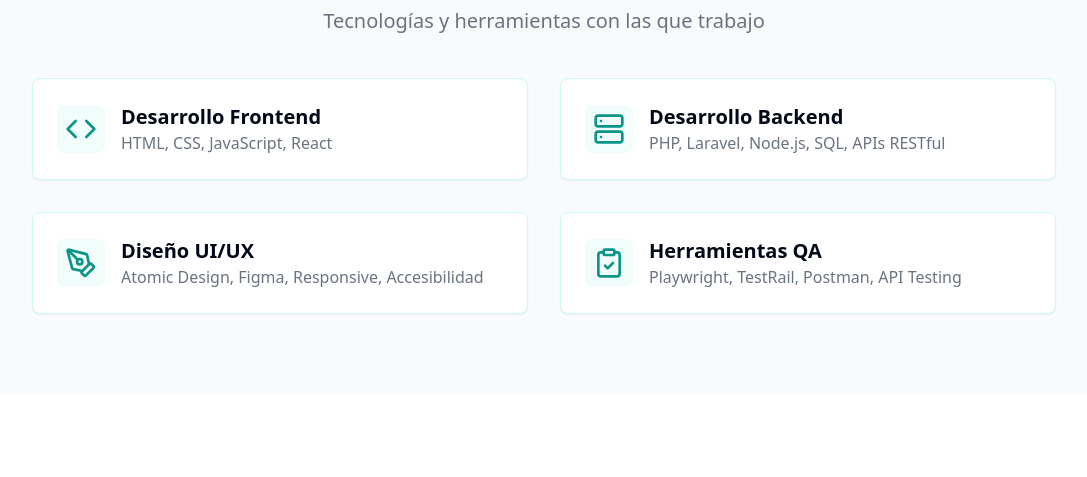
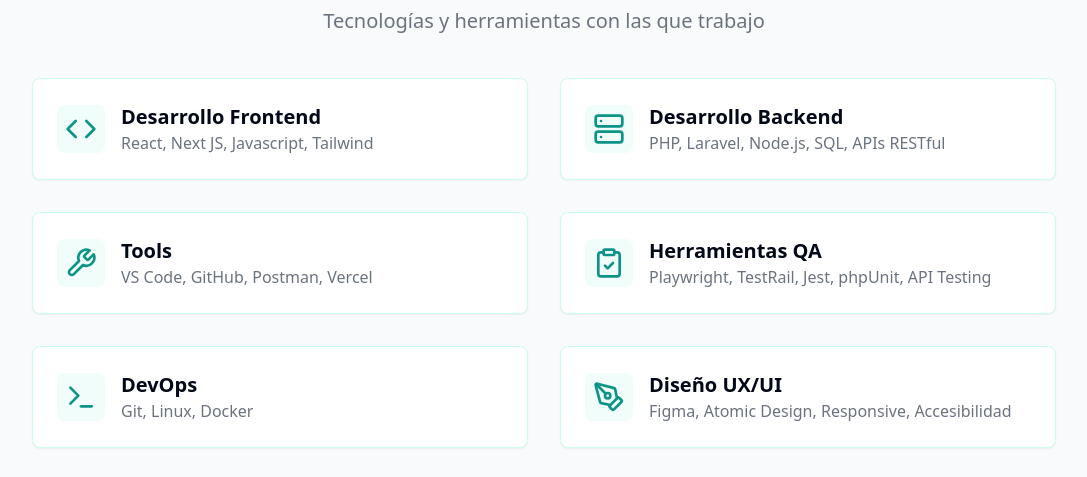
Before and after one commit to Sylviall81/devportfolio, a Next.js app: page / in a window 1280 px wide. Shown: the part 820-1297 px from the top of the page, without its empty margins (96-1183 px from the left). Built offline with nearby package versions, Linux system fonts and the light colour scheme.

Commit message:
añadir skills

```diff
--- a/components/skills-turquoise.tsx
+++ b/components/skills-turquoise.tsx
@@ -1,5 +1,5 @@
 import { Card, CardContent } from "@/components/ui/card"
-import { Code, PenTool, Server, ClipboardCheck } from "lucide-react"
+import { Code, PenTool, Server, ClipboardCheck, Terminal, Wrench } from "lucide-react"
 //import { CheckCircleIcon, BugIcon } from '@heroicons/react/outline';
 
 export default function Skills() {
@@ -7,7 +7,7 @@ export default function Skills() {
     {
       icon: <Code className="h-8 w-8 text-teal-600" />,
       title: "Desarrollo Frontend",
-      description: "HTML, CSS, JavaScript, React",
+      description: "React, Next JS, Javascript, Tailwind ",
     },
     {
       icon: <Server className="h-8 w-8 text-teal-600" />,
@@ -15,15 +15,28 @@ export default function Skills() {
       description: "PHP, Laravel, Node.js, SQL, APIs RESTful",
     },
     {
-      icon: <PenTool className="h-8 w-8 text-teal-600" />,
-      title: "Diseño UI/UX",
-      description: "Atomic Design, Figma, Responsive, Accesibilidad",
+      icon: <Wrench className="h-8 w-8 text-teal-600" />,
+      title: "Tools",
+      description: "VS Code, GitHub, Postman, Vercel"
     },
     {
       icon: <ClipboardCheck className="h-8 w-8 text-teal-600" />,
       title: "Herramientas QA",
-      description: "Playwright, TestRail, Postman, API Testing",
+      description: "Playwright, TestRail, Jest, phpUnit, API Testing",
     },
+    {
+      icon: <Terminal className="h-8 w-8 text-teal-600" />,
+      title: "DevOps",
+      description: "Git, Linux, Docker",
+    },
+
+    {
+      icon: <PenTool className="h-8 w-8 text-teal-600" />,
+      title: "Diseño UX/UI",
+      description: "Figma, Atomic Design, Responsive, Accesibilidad"
+    }
+
+
   ]
 
   return (
```
